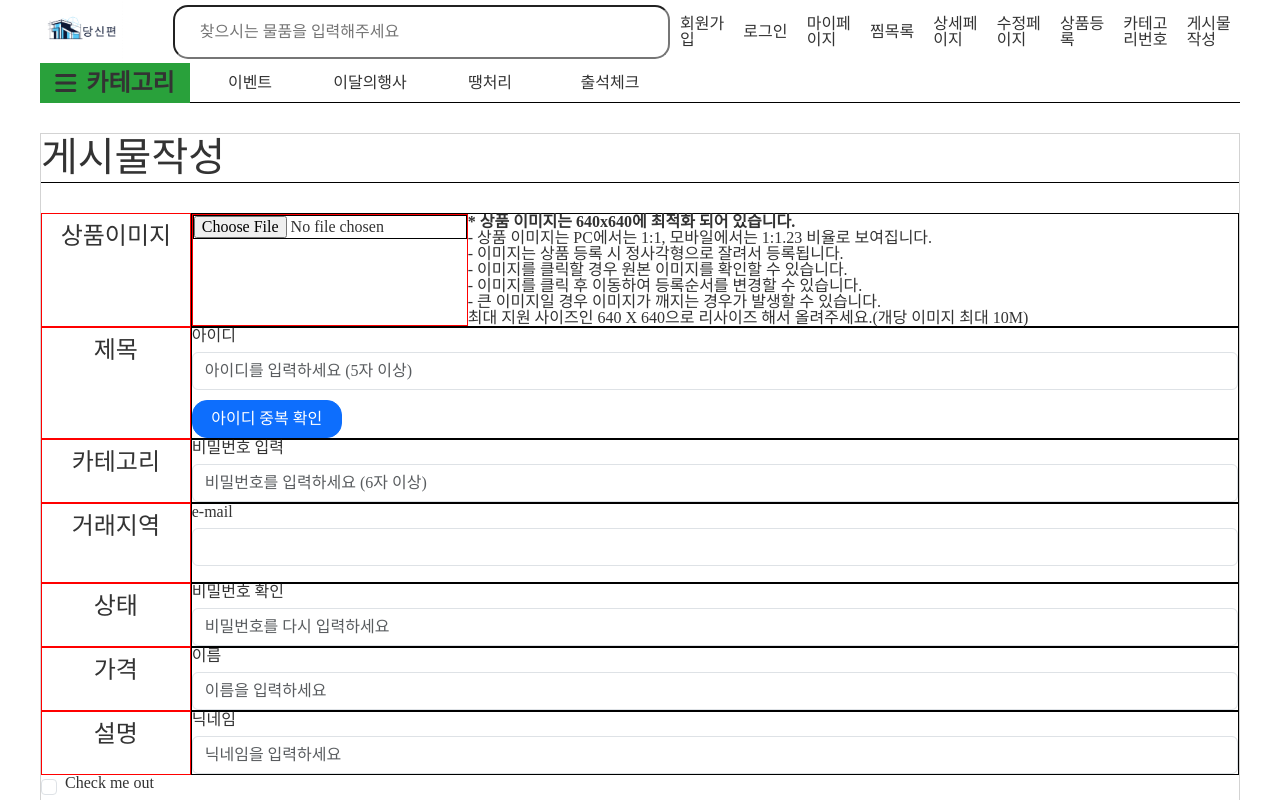
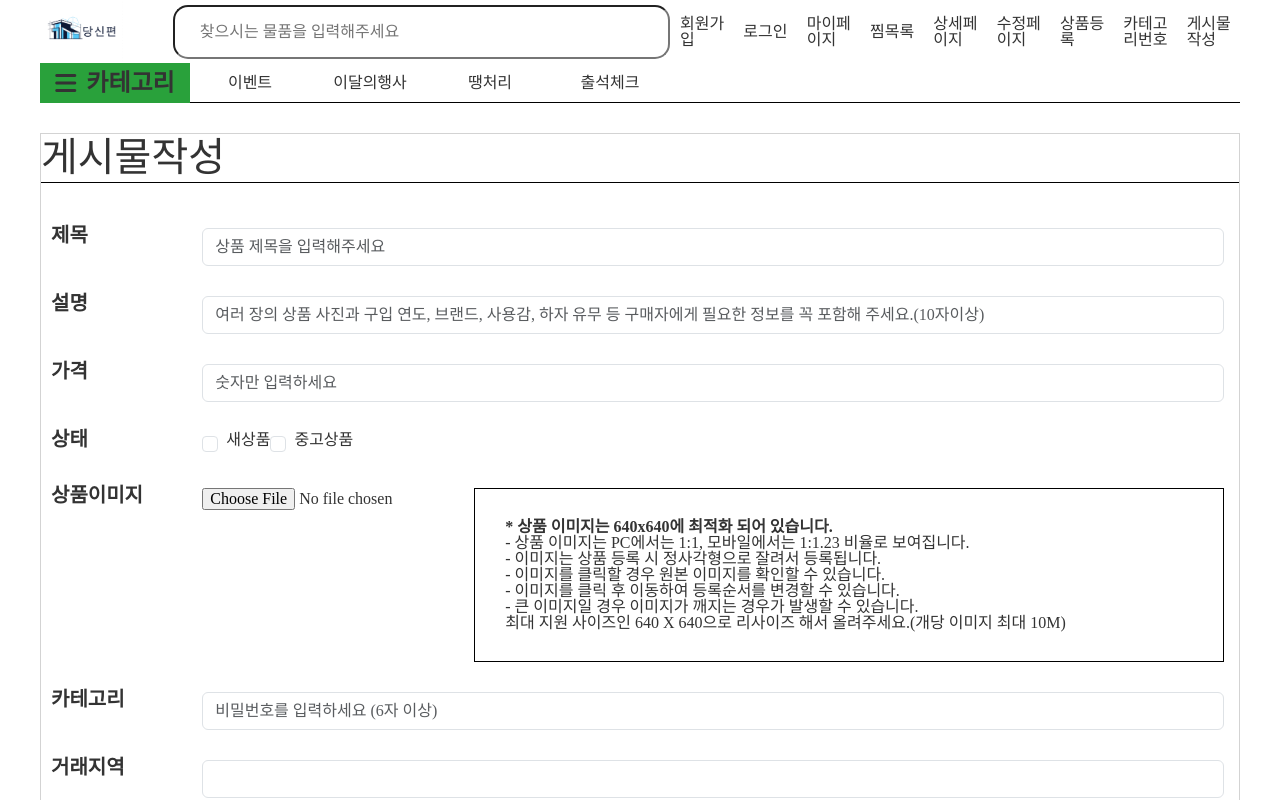
Before and after one commit to taengK/FairyTeam, a React (Create React App) app in the folder react-fairy/: page /PostForm in a window 1280 px wide. Shown: the top 800 px of the page. Built offline with nearby package versions, Linux system fonts and the light colour scheme.

Commit message:
박충희 거래 푸시

```diff
--- a/react-fairy/src/css/page/PostForm.css
+++ b/react-fairy/src/css/page/PostForm.css
@@ -4,14 +4,18 @@
 }
 .df .PostFormLabel1 {
   width: 10.5rem;
-  border: 1px solid #f00;
   font-size: 1.5rem;
   text-align: center;
   padding: 10px;
 }
+.df .PostFormLabel1 > h5 {
+  font-weight: bold;
+  -moz-text-align-last: left;
+       text-align-last: left;
+}
 .df .PostFormLabel2 {
   width: 100%;
-  border: 1px solid #000;
+  margin: 15px;
 }
 
 /****************************************************************/
@@ -25,13 +29,8 @@
   border-bottom: 1px solid #000;
 }
 
-.PFInnerBox > li .PostFormLabel {
-  border: 1px solid #000;
-}
-
-.PostFromLabel1 {
-  border: 1px solid #f00;
-}
-.PostFromLabel1 > input {
+.PostFormLabel2 > ul li:nth-child(2) {
+  width: 100%;
+  padding: 30px;
   border: 1px solid #000;
 }/*# sourceMappingURL=PostForm.css.map */
--- a/react-fairy/src/css/page/PostForm.scss
+++ b/react-fairy/src/css/page/PostForm.scss
@@ -1,24 +1,32 @@
 /***************************ShareArea*************************************/
 .df {
     display: flex;
-    .PostFormLabel1{
+
+    .PostFormLabel1 {
         width: 10.5rem;
-        border: 1px solid #f00;
         font-size: 1.5rem;
         text-align: center;
         padding: 10px;
+
+        >h5 {
+            font-weight: bold;
+            text-align-last: left;
+        }
     }
-    .PostFormLabel2{
+
+    .PostFormLabel2 {
         width: 100%;
-        border: 1px solid #000;
+        margin: 15px;
     }
 }
+
 /****************************************************************/
-.PostFormBox{
+.PostFormBox {
     border: 1px solid #d3d3d3;
     width: 100%;
     margin: 30px auto 30px auto;
-    >form{
+
+    >form {
         h1 {
             margin-bottom: 30px;
             border-bottom: 1px solid #000;
@@ -26,18 +34,14 @@
     }
 }
 
-.PFInnerBox  {
-    >li {
-        .PostFormLabel {
-            border: 1px solid #000;
+.PostFormLabel2 {
+    >ul {
+        li {
+            &:nth-child(2) {
+                width: 100%;
+                padding: 30px;
+                border: 1px solid #000;
+            }
         }
     }
 }
-.PostFromLabel1 {
-    border: 1px solid #f00;
-
-    >input {
-
-        border: 1px solid #000;
-    }
-}
--- a/react-fairy/src/page/PostForm.jsx
+++ b/react-fairy/src/page/PostForm.jsx
@@ -186,124 +186,100 @@ function PostForm() {
         <ul className='PFInnerBox'>
           <li className='df'>
             <div className='PostFormLabel1'>
-              상품이미지
+              <h5>제목</h5>
+            </div>
+            <div className='PostFormLabel2'>
+              <Row className='row1 rowch' >
+                <Form.Group as={Col} controlId="formGridEmail">
+                  <Form.Control type="text" placeholder="상품 제목을 입력해주세요" ref={idRef} />
+                </Form.Group>
+              </Row>
+            </div>
+          </li>
+          <li className='df'>
+            <div className='PostFormLabel1'>
+            <h5>설명</h5>
+            </div>
+            <div className='PostFormLabel2'>
+              <Row className='row1'>
+                <Form.Group as={Col} controlId="formGridNick">
+                  <Form.Control type="text" placeholder="여러 장의 상품 사진과 구입 연도, 브랜드, 사용감, 하자 유무 등 구매자에게 필요한 정보를 꼭 포함해 주세요.(10자이상)" ref={nickRef} />
+                </Form.Group>
+              </Row>
+            </div>
+          </li>
+          <li className='df'>
+            <div className='PostFormLabel1'>
+            <h5>가격</h5>
+            </div>
+            <div className='PostFormLabel2'>
+              <Row className='row1'>
+                <Form.Group as={Col} controlId="formGridName">
+                  <Form.Control type="text" placeholder="숫자만 입력하세요" ref={nameRef} />
+                </Form.Group>
+              </Row>
+            </div>
+          </li>
+          <li className='df'>
+            <div className='PostFormLabel1'>
+            <h5>상태</h5>
+            </div>
+            <div className='PostFormLabel2'>
+            <Form.Group className='row1 df' id="formGridCheckbox">
+              <Form.Check type="checkbox" label="새상품" />
+              <Form.Check type="checkbox" label="중고상품" />
+            </Form.Group>
+            </div>
+          </li>
+          <li className='df'>
+            <div className='PostFormLabel1'>
+              <h5>상품이미지</h5>
             </div>
             <div className='PostFormLabel2'>
               <ul className='df'>
-                <li className='PostFromLabel1'>
+                <li className='PFImgBox'>
                   <input type="file" accept='image/jpg, image/jpeg, image/png' />
                 </li>
                 <li>
-                  <b>
-                    * 상품 이미지는 640x640에 최적화 되어 있습니다.</b><br />
+                  <p>
+                    <b>* 상품 이미지는 640x640에 최적화 되어 있습니다.</b><br />
                     - 상품 이미지는 PC에서는 1:1, 모바일에서는 1:1.23 비율로 보여집니다.<br />
                     - 이미지는 상품 등록 시 정사각형으로 잘려서 등록됩니다.<br />
                     - 이미지를 클릭할 경우 원본 이미지를 확인할 수 있습니다.<br />
                     - 이미지를 클릭 후 이동하여 등록순서를 변경할 수 있습니다.<br />
                     - 큰 이미지일 경우 이미지가 깨지는 경우가 발생할 수 있습니다.<br />
                     최대 지원 사이즈인 640 X 640으로 리사이즈 해서 올려주세요.(개당 이미지 최대 10M)
+                  </p>
                 </li>
               </ul>
             </div>
           </li>
-
-
-
           <li className='df'>
             <div className='PostFormLabel1'>
-              제목
-            </div>
-            <div className='PostFormLabel2'>
-              <Row className='row1 rowch' >
-                <Form.Group as={Col} controlId="formGridEmail">
-                  <Form.Label>아이디</Form.Label>
-                  <Form.Control type="text" placeholder="아이디를 입력하세요 (5자 이상)" ref={idRef} />
-                  <Button onClick={idCheck1} className='idOverlap' variant="primary" type="button" >아이디 중복 확인</Button>
-                </Form.Group>
-              </Row>
-            </div>
-          </li>
-
-
-          <li className='df'>
-            <div className='PostFormLabel1'>
-              카테고리
+            <h5>카테고리</h5>
             </div>
             <div className='PostFormLabel2'>
               <Row className='row1' >
                 <Form.Group as={Col} controlId="formGridPassword">
-                  <Form.Label><p>비밀번호 입력</p></Form.Label>
                   <Form.Control type="password" placeholder="비밀번호를 입력하세요 (6자 이상)" ref={pwRef} />
                 </Form.Group>
               </Row>
             </div>
           </li>
-
           <li className='df'>
             <div className='PostFormLabel1'>
-              거래지역
+            <h5>거래지역</h5>
             </div>
             <div className='PostFormLabel2'>
               <Row className='row1'>
                 <Form.Group className="mb-3" controlId="formGridAddress1">
-                  <Form.Label><p>e-mail</p></Form.Label>
                   <Form.Control placeholder="" ref={addRef} />
                 </Form.Group>
               </Row>
             </div>
           </li>
-
-
-          <li className='df'>
-            <div className='PostFormLabel1'>
-              상태
-            </div>
-            <div className='PostFormLabel2'>
-              <Row className='row1'>
-                <Form.Group as={Col} controlId="formGridPasswordck">
-                  <Form.Label><p>비밀번호 확인</p></Form.Label>
-                  <Form.Control type="password" placeholder="비밀번호를 다시 입력하세요" ref={cpwRef} />
-                </Form.Group>
-              </Row>
-            </div>
-          </li>
-
-
-          <li className='df'>
-            <div className='PostFormLabel1'>
-              가격
-            </div>
-            <div className='PostFormLabel2'>
-              <Row className='row1'>
-                <Form.Group as={Col} controlId="formGridName">
-                  <Form.Label><p>이름</p></Form.Label>
-                  <Form.Control type="text" placeholder="이름을 입력하세요" ref={nameRef} />
-                </Form.Group>
-              </Row>
-            </div>
-          </li>
-
-
-          <li className='df'>
-            <div className='PostFormLabel1'>
-              설명
-            </div>
-            <div className='PostFormLabel2'>
-              <Row className='row1'>
-                <Form.Group as={Col} controlId="formGridNick">
-                  <Form.Label><p>닉네임</p></Form.Label>
-                  <Form.Control type="text" placeholder="닉네임을 입력하세요" ref={nickRef} />
-                </Form.Group>
-              </Row>
-            </div>
-          </li>
-
         </ul>
 
-
-        <Form.Group className='row1' id="formGridCheckbox">
-          <Form.Check type="checkbox" label="Check me out" />
-        </Form.Group>
 
         <Button className='row1' variant="primary" type="submit" >
           Submit
```
Also changed, not shown: 1 other file (tests, documents, lock files or other folders). Lines whose indentation alone changed are shown as unchanged.
